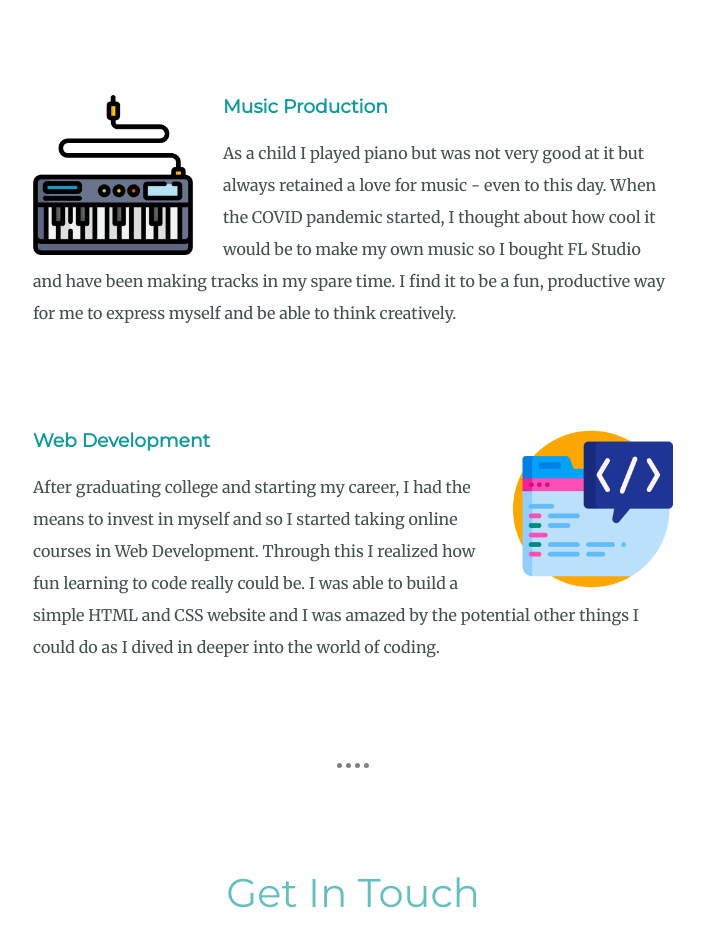
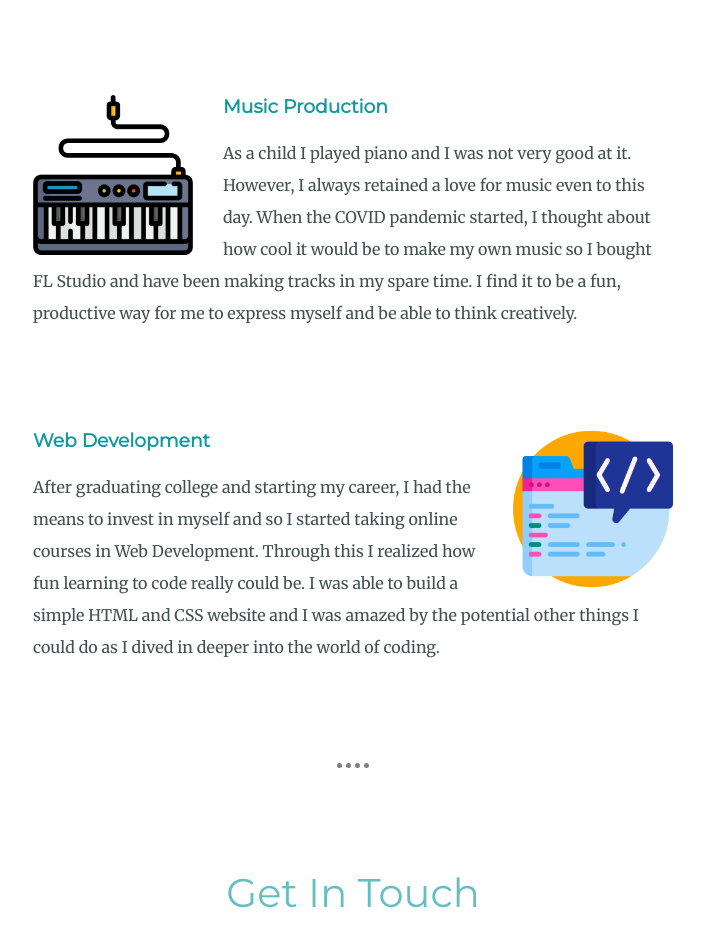
Before and after one commit to elijahdunbar/css-personal-site, a plain HTML site: page index.html in a window 1280 px wide. Shown: the part 1640-2574 px from the top of the page, without its empty margins (287-991 px from the left). Drawn offline with Linux system fonts and the light colour scheme.

Commit message:
Update index.html

```diff
--- a/index.html
+++ b/index.html
@@ -32,7 +32,7 @@
       <div class="skill-row">
         <img class="music" src="images/music-prod.png" alt="music-prod img">
         <h3>Music Production</h3>
-        <p>As a child I played piano but was not very good at it but always retained a love for music - even to this day. When the COVID pandemic started, I thought about how cool it would be to make my own music so I bought FL Studio and
+        <p>As a child I played piano and I was not very good at it. However, I always retained a love for music even to this day. When the COVID pandemic started, I thought about how cool it would be to make my own music so I bought FL Studio and
           have been making tracks in my spare time. I find it to be a fun, productive way for me to express myself and be able to think creatively.</p>
       </div>
       <div class="skill-row">
```
